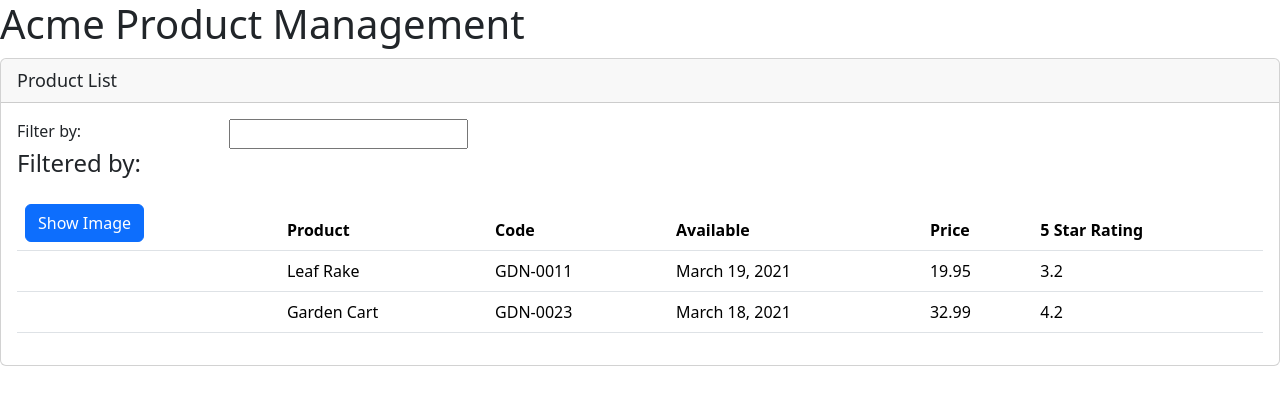
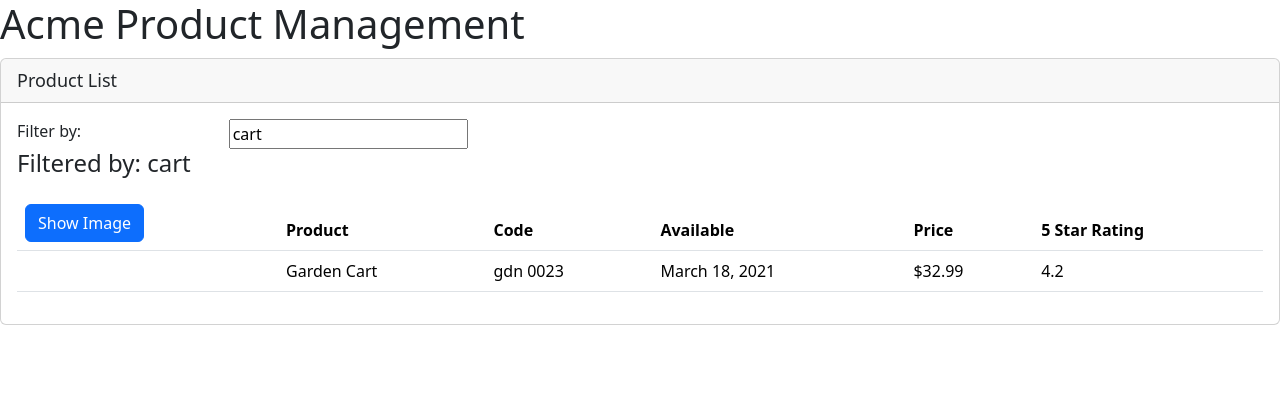
Before and after one commit to sseidmed/Angular-GettingStarted, an Angular app: page / in a window 1280 px wide. Shown: the top 404 px of the page. Built offline with nearby package versions, Linux system fonts and the light colour scheme.

Commit message:
Add filter function and add css file

```diff
--- /dev/null
+++ b/src/app/products/product-list.component.css
@@ -0,0 +1,3 @@
+thead {
+    color: #337AB7;
+}
--- a/src/app/products/product-list.component.html
+++ b/src/app/products/product-list.component.html
@@ -3,17 +3,21 @@
     <div class="card-body">
         <div class="row">
             <div class="col-md-2">Filter by:</div>
-            <div class="col-md-4"><input type="text" /></div>
+            <div class="col-md-4">
+                <input type="text"
+                [(ngModel)]='listFilter' />
+            </div>
         </div>
         <div class="row">
-            <div class="col-md-6"><h4>Filtered by: </h4></div>
+            <div class="col-md-6"><h4>Filtered by: {{ listFilter }}</h4></div>
         </div>
         <div class="table-responsive">
             <table class="table" *ngIf='products.length'>
                 <thead>
                     <tr>
-                        <th><button class="btn btn-primary">
-                            Show Image
+                        <th><button class="btn btn-primary"
+                            (click)='toggleImage()'>
+                            {{ showImage ? 'Hide' : 'Show'}} Image
                         </button>
                         </th>
                         <th>Product</th>
@@ -24,12 +28,17 @@
                     </tr>
                 </thead>
                 <tbody>
-                    <tr *ngFor="let product of products">
-                        <td></td>
+                    <tr *ngFor="let product of filteredProducts">
+                        <td><img *ngIf="showImage"
+                            [src]='product.imageUrl'
+                            [title]='product.productName'
+                            [style.width.px]='imageWidth'
+                            [style.margin.px]='imageMargin'>
+                        </td>
                         <td>{{ product.productName }}</td>
-                        <td>{{ product.productCode }}</td>
+                        <td>{{ product.productCode | lowercase | convertToSpaces:'-'}}</td>
                         <td>{{ product.releaseDate }}</td>
-                        <td>{{ product.price }}</td>
+                        <td>{{ product.price | currency:'USD':'symbol':'1.2-2'}}</td>
                         <td>{{ product.starRating }}</td>
                     </tr>
                 </tbody>
--- a/src/app/products/product-list.component.ts
+++ b/src/app/products/product-list.component.ts
@@ -1,13 +1,33 @@
-import { Component } from "@angular/core";
+import { Component, OnInit } from "@angular/core";
+import { IProduct } from "./product";
 
 @Component({
     selector: 'pm-products',
-    templateUrl: './product-list.component.html'
+    templateUrl: './product-list.component.html',
+    styleUrls: ['./product-list.component.css']
 })
 
-export class ProductListComponent {
+export class ProductListComponent implements OnInit {
     pageTitle: string = 'Product List';
-    products: any[] = [
+    imageWidth: number = 50;
+    imageMargin: number = 2;
+    showImage: boolean = false;
+
+    private _listFilter: string = '';
+
+    get listFilter(): string {
+        return this._listFilter;
+    }
+
+    set listFilter(value: string) {
+        this._listFilter = value;
+        console.log('In setter:', value);
+        this.filteredProducts = this.performFilter(value);
+    }
+
+    filteredProducts: IProduct[] = [];
+
+    products: IProduct[] = [
         {
             "productId": 1,
             "productName": "Leaf Rake",
@@ -28,5 +48,19 @@ export class ProductListComponent {
             "starRating": 4.2,
             "imageUrl": "assets/images/garden_cart.png"
           }
-    ]
+    ];
+
+    ngOnInit(): void {
+        this.listFilter = 'cart';
+    }
+
+    performFilter(filterBy: string): IProduct[] {
+        filterBy = filterBy.toLocaleLowerCase();
+        return this.products.filter((product: IProduct) =>
+            product.productName.toLocaleLowerCase().includes(filterBy));
+    }
+
+     toggleImage(): void {
+         this.showImage = !this.showImage;
+     }
 }
```
